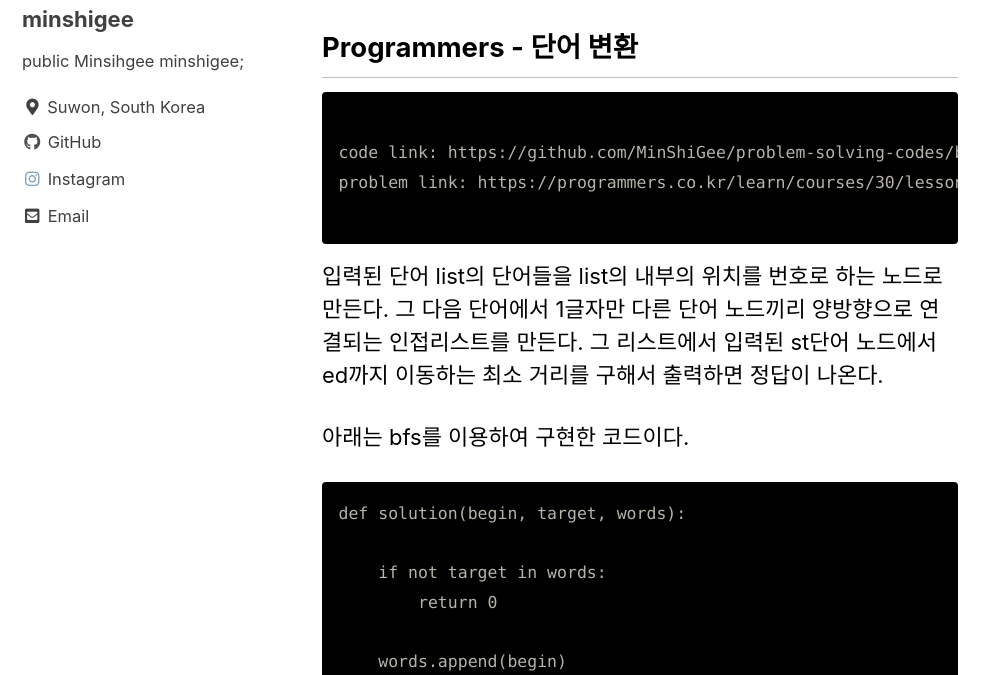
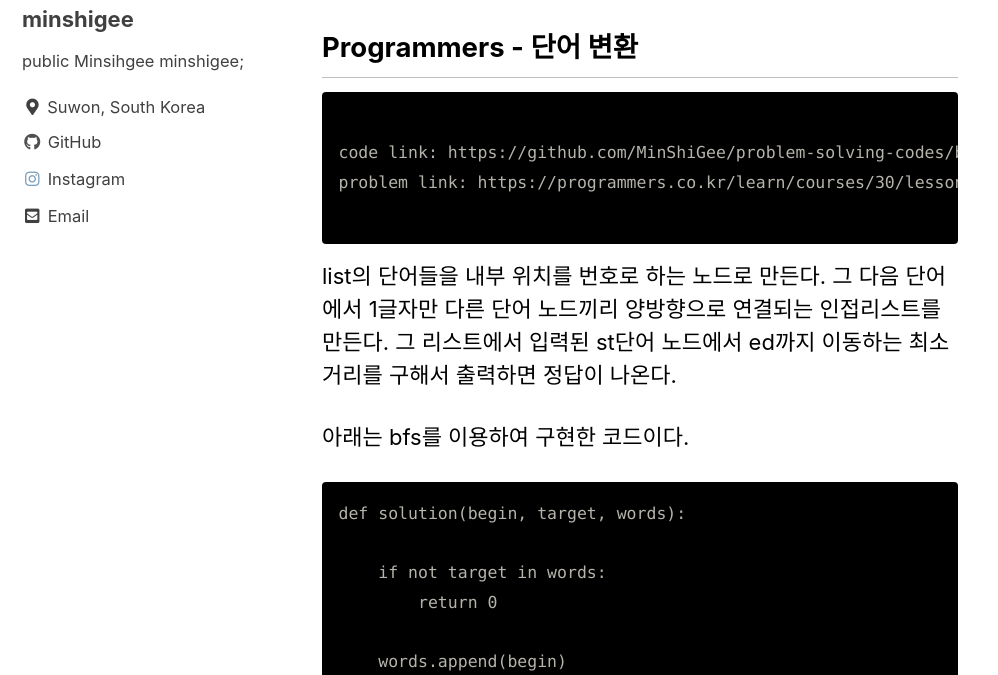
Before and after one commit to MinShiGee/MinShiGee.github.io, a Jekyll site: the page built from _posts/2021-06-29-단어변환.md, in a window 1280 px wide and 900 px high, cut to the strip 225-900 px from the top of the window. Shown: the whole strip, without its empty margins (0-998 px from the left). Built offline with Jekyll 4.4.1, drawn with Linux system fonts in a browser that asks for light colours; cached includes are drawn as plain includes.

Commit message:
edit log13 2

````diff
--- a/_posts/2021-06-29-단어변환.md
+++ b/_posts/2021-06-29-단어변환.md
@@ -14,7 +14,7 @@ problem link: https://programmers.co.kr/learn/courses/30/lessons/43163
 
 ```
 
-입력된 단어 list의 단어들을 list의 내부의 위치를 번호로 하는 노드로 만든다. 그 다음 단어에서 1글자만 다른 단어 노드끼리 양방향으로 연결되는 인접리스트를 만든다.
+list의 단어들을 내부 위치를 번호로 하는 노드로 만든다. 그 다음 단어에서 1글자만 다른 단어 노드끼리 양방향으로 연결되는 인접리스트를 만든다.
 그 리스트에서 입력된 st단어 노드에서 ed까지 이동하는 최소 거리를 구해서 출력하면 정답이 나온다.
 
 아래는 bfs를 이용하여 구현한 코드이다.
````
